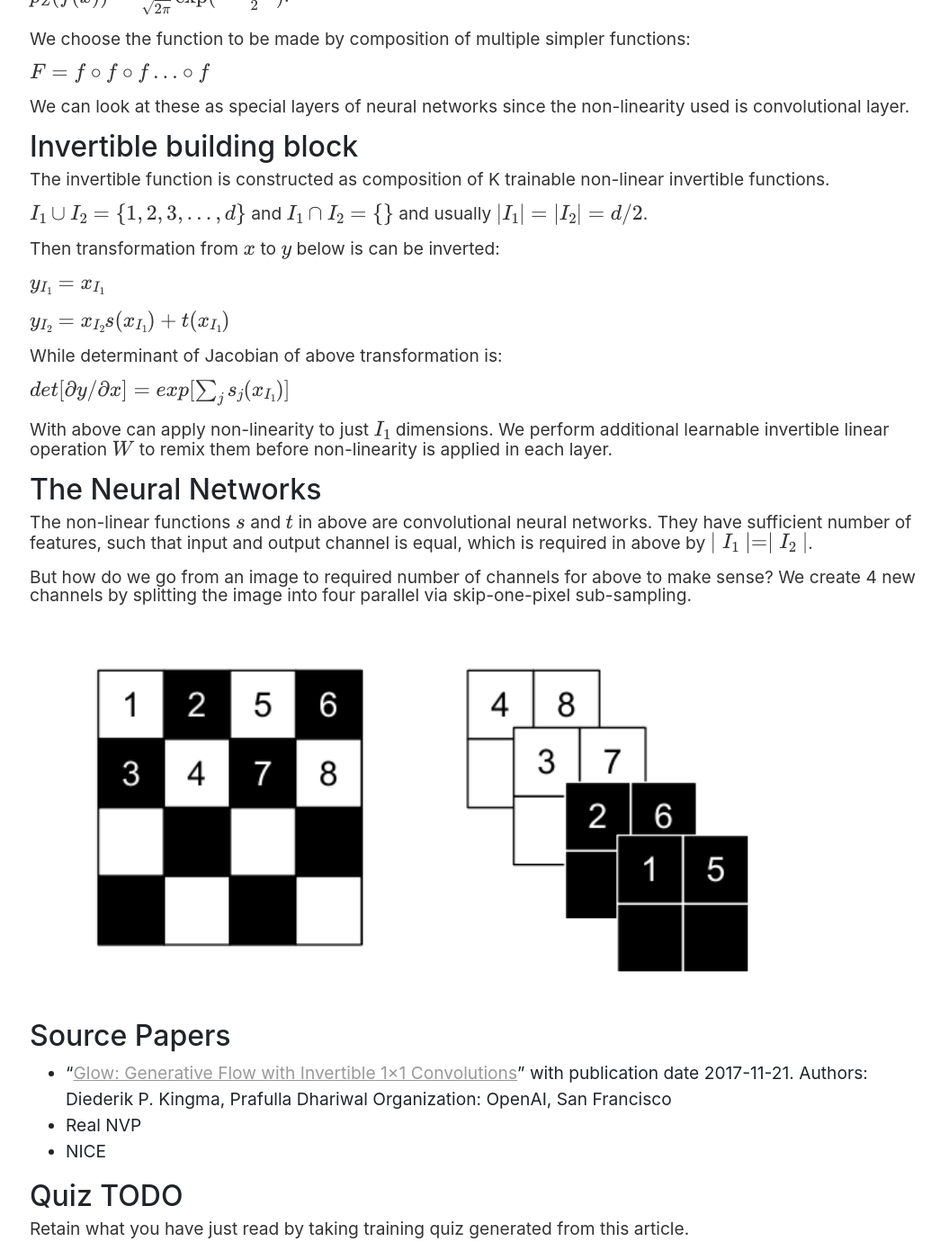
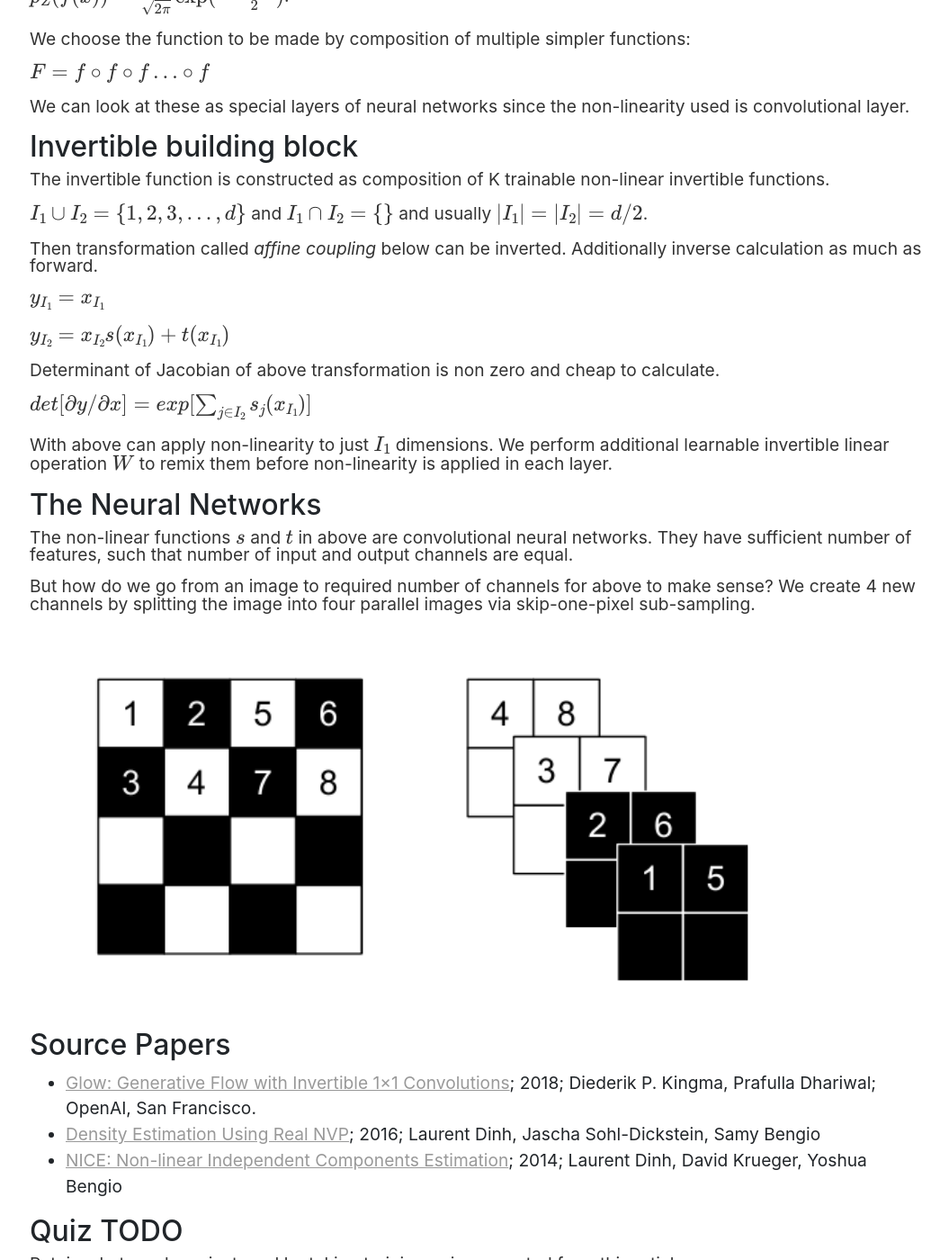
Before and after one commit to vackosar/vackosar.github.io, a Jekyll site: the page built from _posts/2020-06-19-glow-the-representations-must-flow.md, in a window 1280 px wide and 1400 px high, scrolled down 2465 px. Shown: the whole window at 90% size, without its empty margins (110-1165 px from the left). Built offline with Jekyll 4.4.1, drawn with Linux system fonts in a browser that asks for light colours; nearby versions of some CDN libraries; library files that are not in the unit come from our copies; comment, search, counter and statistics services are not loaded.

Commit message:
flow-based model

```diff
--- a/_posts/2020-06-19-glow-the-representations-must-flow.md
+++ b/_posts/2020-06-19-glow-the-representations-must-flow.md
@@ -47,37 +47,34 @@ and
 and usually
 \\( |I_1| = |I_2| = d / 2 \\).
 
-Then transformation from \\( x \\) to \\( y \\) below is can be inverted:
+Then transformation called _affine coupling_ below can be inverted. Additionally inverse calculation as much as forward.
 
 \\( y_{I_1} = x_{I_1} \\)
 
 \\( y_{I_2} = x_{I_2} s(x_{I_1}) + t(x_{I_1}) \\)
 
 
-While determinant of Jacobian of above transformation is:
+Determinant of Jacobian of above transformation is non zero and cheap to calculate.
 
-\\( det [\partial y / \partial x] = exp[ \sum_j s_j(x_{I_1}) ] \\)
+\\( det [\partial y / \partial x] = exp[ \sum_{j \in I_2} s_j(x_{I_1}) ] \\)
 
 With above can apply non-linearity to just \\( I_1 \\) dimensions. We perform additional learnable invertible linear operation \\( W \\) to remix them before non-linearity is applied in each layer.
 
 
 ## The Neural Networks
 
-The non-linear functions \\( s \\) and \\( t \\) in above are convolutional neural networks. They have sufficient number of features, such that input and output channel is equal, which is required in above by \\( \mid I_1 \mid = \mid I_2 \mid \\).
+The non-linear functions \\( s \\) and \\( t \\) in above are convolutional neural networks. They have sufficient number of features, such that number of input and output channels are equal.
 
-But how do we go from an image to required number of channels for above to make sense? We create 4 new channels by splitting the image into four parallel via skip-one-pixel sub-sampling.
+But how do we go from an image to required number of channels for above to make sense? We create 4 new channels by splitting the image into four parallel images via skip-one-pixel sub-sampling.
 
 <p><img src="https://raw.githubusercontent.com/vackosar/vackosar.github.io/master/images/glow-masking.png" alt="skip-one-pixel - squeezing operation from Real NVP paper"/></p>
 
 
 ## Source Papers
 
-- "[Glow: Generative Flow with Invertible 1×1 Convolutions](https://d4mucfpksywv.cloudfront.net/research-covers/glow/paper/glow.pdf)" with publication date 2017-11-21.
-Authors: Diederik P. Kingma, Prafulla Dhariwal
-Organization: OpenAI, San Francisco
-- Real NVP
-- NICE
-
+- [Glow: Generative Flow with Invertible 1×1 Convolutions](https://d4mucfpksywv.cloudfront.net/research-covers/glow/paper/glow.pdf); 2018; Diederik P. Kingma, Prafulla Dhariwal; OpenAI, San Francisco.
+- [Density Estimation Using Real NVP](https://arxiv.org/pdf/1605.08803.pdf); 2016; Laurent Dinh, Jascha Sohl-Dickstein, Samy Bengio
+- [NICE: Non-linear Independent Components Estimation](https://arxiv.org/pdf/1410.8516.pdf); 2014; Laurent Dinh, David Krueger, Yoshua Bengio
 
 
 ## Quiz TODO
```
